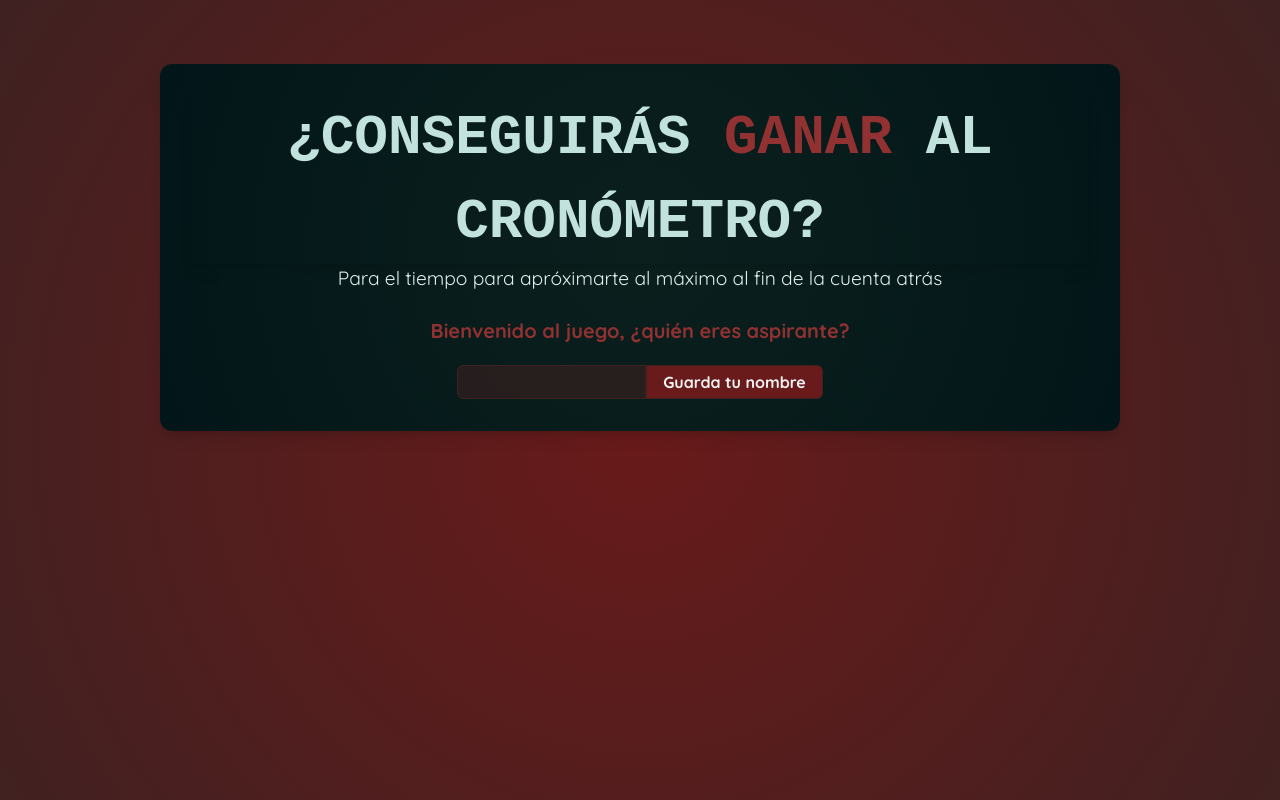
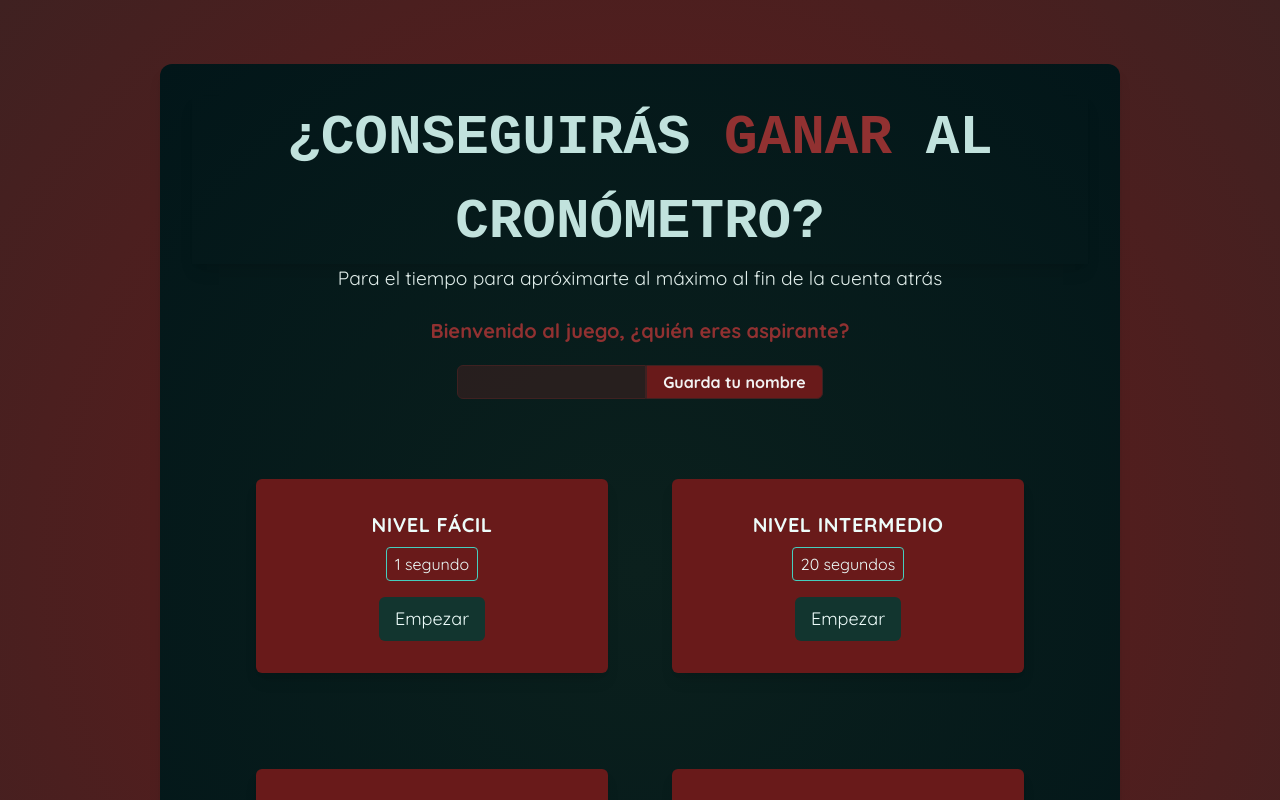
Before and after one commit to Jonathan-Agreda/CountDownVideoGame, a React (Vite) app: page / in a window 1280 px wide. Shown: the top 800 px of the page. Built offline with nearby package versions, Linux system fonts and the light colour scheme; a web font is replaced by a local one.

Commit message:
nuevos componentes

```diff
--- a/src/App.jsx
+++ b/src/App.jsx
@@ -1,8 +1,18 @@
 import React from 'react'
 import { Player } from './Components/Player'
+import { TimerContainer } from './Components/TimerContainer'
+import { Timer } from './Components/Timer'
 
 export const App = () => {
   return (
-    <Player />
+    <>
+      <Player />
+      <TimerContainer>
+        <Timer title="Nivel Fácil" time={1} />
+        <Timer title="Nivel Intermedio" time={20} />
+        <Timer title="Nivel Difícil" time={40} />
+        <Timer title="Nivel Reto" time={60} />
+      </TimerContainer>
+    </>
   )
 }
--- /dev/null
+++ b/src/Components/Timer.jsx
@@ -0,0 +1,41 @@
+import { useState } from "react"
+
+
+
+export const Timer = ({ title, time }) => {
+    const [hasLooser, setHasLooser] = useState(false)
+    const [hasStart, setHasStart] = useState(false)
+
+    const handleStartTime = () => {
+        setHasStart(true)
+        console.log("Empezar el juego")
+        setTimeout(() => {
+            setHasStart(false)
+            console.log("Tiempo terminado")
+            setHasLooser(true)
+        }, time * 1000)
+    }
+
+    return (
+        <section
+            className="w-[22rem] flex flex-col items-center justify-center p-8 m-8
+        bg-[#691A1A] text-[#edfcfa] shadow-lg rounded-md">
+            <h2
+                className="text-xl tracking-wide text-center uppercase font-bold mb-2"
+            >{title}</h2>
+            {hasLooser && <p className="my-1 mb-3">Has perdido</p>}
+            <p
+                className="border-[1px] border-solid border-[#46cebe] rounded px-2 py-1 m-"
+            >{time} segundo{time > 1 ? "s" : ""}</p>
+            <p
+                className="mt-4 px-4 py-2 border-none rounded-md bg-[#12352f]
+            text-lg cursor-pointer hover:bg-[#051715] active:bg-[#0d1f1c]"
+            >
+                <button onClick={handleStartTime}>
+                    {hasStart ? "Parar" : "Empezar"}
+                </button>
+            </p>
+            <p></p>
+        </section>
+    )
+}
--- /dev/null
+++ b/src/Components/TimerContainer.jsx
@@ -0,0 +1,9 @@
+
+
+export const TimerContainer = ({ children, }) => {
+    return (
+        <div className="max-w-4xl my-12 mx-auto flex items-center justify-center flex-wrap gap-y-8">
+            {children}
+        </div>
+    )
+}
```
